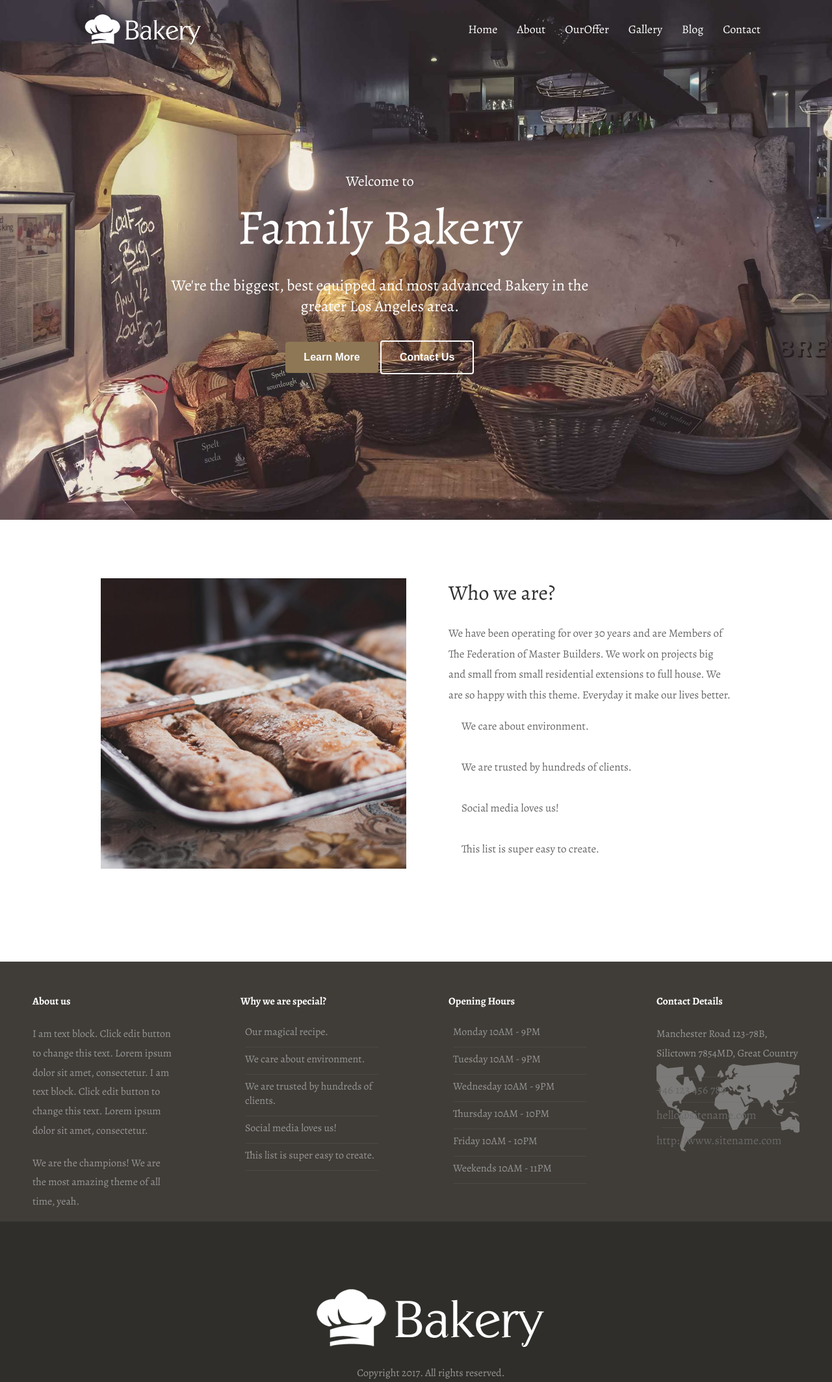
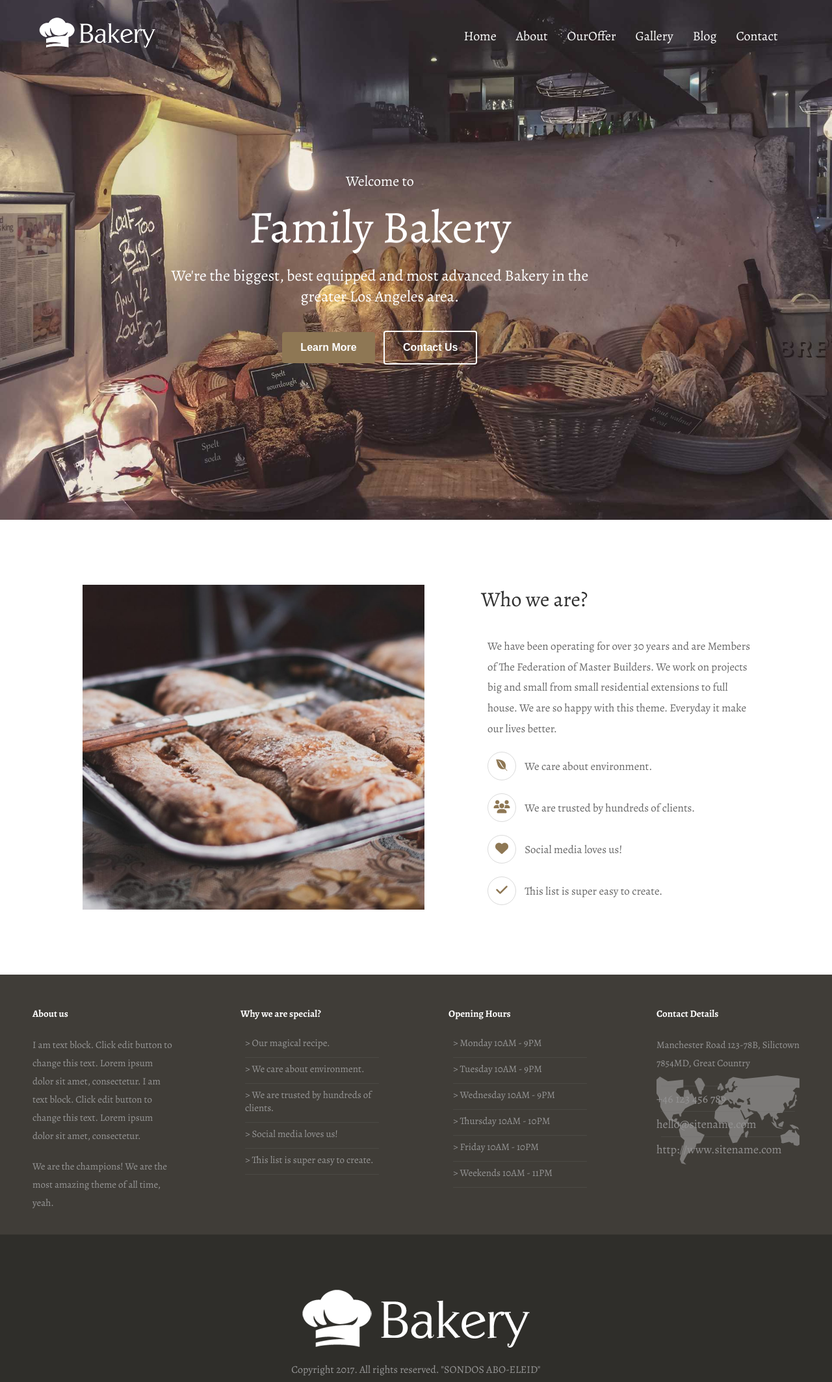
Before and after one commit to sondos-28/Day-8-Task---Bakery, a plain HTML site: page index.html in a window 1280 px wide. Shown: the top 2127 px of the page at 65% size. Drawn offline with nearby package versions, Linux system fonts and the light colour scheme.

Commit message:
initial commit

```diff
--- /dev/null
+++ b/css/media.css
@@ -0,0 +1,212 @@
+@media screen and (min-width:640px) {
+    .nav {
+        justify-content:space-around;
+    }
+    .img1{
+        height: 30px;
+        margin-top: 15px ;
+        margin-left: 50px;
+    }
+    .nav .img1 img{
+        width: 130px;
+    }
+    .nav .links a{
+        padding: 8px;
+        font-size: 15px;
+    }
+    .discreption{
+        width: 400px;
+        position: absolute;
+        right: 20%;
+        top:33%;
+    }
+    .discreption h1{
+        height: 50px;
+        font-size: 50px;
+        font-weight: 400;
+    }
+    #sec{
+        margin-left: 10px;
+    }
+    .who{
+        height: 700px;
+    }
+    .img2{
+        width: 500px;
+        height: 250px;
+        display: flex;
+        justify-content: center;
+    }
+    .contact1 p ,.contact1 .list li{
+        line-height: 1.5em;
+        padding: 10px;
+    }
+    i{
+        width: 30px;
+        height: 30px;
+        font-size: 15px;
+        padding-top: 5px;
+    }
+    .footer1{
+        font-size: 12px;
+    }
+    .div1{
+        margin:0 10px;
+    }
+    .div1 p{
+        line-height: 1.86em;
+        margin-bottom: 10px;
+    }
+
+    .div1 li{
+        margin: 0;
+    }
+    .d4 a{
+        font-size: 15px;
+
+    }
+    .footer2{
+        display: flex;
+        justify-content: center;
+        align-items: center;
+    }
+
+    .contact2{
+        display: flex;
+        flex-direction: column;
+        justify-content: center;
+        align-items: center;
+        position: absolute;
+        top: 0;
+        left: 0;
+        bottom: 0;
+        right: 0;
+    }
+}
+
+@media screen and (min-width:768px) {
+    .nav {
+        justify-content:space-around;
+    }
+    .nav .img1 img{
+        width: 150px;
+    }
+    .nav .links a{
+        padding: 10px;
+        font-size: 18px;
+    }
+    .discreption{
+        width: 500px;
+        position: absolute;
+        right: 25%;
+        top:33%;
+    }
+    .discreption h1{
+        height: 50px;
+        font-size: 60px;
+        margin-bottom: 25px;
+    }
+    i{
+        width: 44px;
+        height: 44px;
+        font-size: 20px;
+        padding-top: 10px;
+    }
+    .footer1{
+        font-size: 13px;
+    }
+    .div1{
+        margin:0 15px;
+    }
+    .d4 a{
+        font-size: 16px;
+        color: #929191;
+    }
+}
+
+@media screen and (min-width:1024px) {
+    .nav {
+        width: 100%;
+        height: 90px;
+        display: flex;
+        justify-content:space-between;
+    }
+    .nav .img1 img{
+        width: 180px;
+        height: 50px;
+    }
+    .links{
+        width: 50%;
+        height: 90px;
+        display: flex;
+        align-items: center;
+        justify-content: center;
+    }
+    .nav .links a{
+        font-size: 20px;
+    }
+    .discreption{
+        height: 340px;
+        width: 700px;
+        text-align: center;
+        position: absolute;
+        right: 20%;
+        top:33%;
+    }
+
+    .discreption h1{
+        font-size: 70px;
+    }
+     .img2{
+        width: 500px;
+        height: 400px;
+        display: flex;
+        justify-content: center;
+    }
+    .contact1 p ,.contact1 .list li{
+        line-height: 1.86em;
+        padding: 10px;
+    }
+    .footer1{
+        font-size: 15px;
+    }
+}
+
+@media screen and (min-width:1280px) {
+    .nav .links a{
+        padding: 15px;
+    }
+    .discreption{
+        position: absolute;
+        right: 27%;
+        top:33%;
+        line-height: 1.86em;
+    }
+    .div1{
+        margin:0 50px;
+    }
+    .div1 h4{
+        margin-bottom: 25px;
+    }
+    .div1 p{
+        line-height: 1.86em;
+        margin-bottom: 20px;
+    }
+    .div1 li{
+        padding-bottom: 5px;
+        margin: 7px;
+    }
+    .d4 a{
+        font-size: 18px;
+    }
+    .div1 hr{
+        margin: 7px;
+        height: 1px;
+    }
+     .img2{
+        width: 600px;
+        height: 500px;
+        display: flex;
+        justify-content: center;
+    }
+}
--- a/css/style.css
+++ b/css/style.css
@@ -18,32 +18,32 @@
     background-image: url("../images/drew-coffman-1872.jpg");
     width: 100%;
     height: 800px;
-    /* background-attachment: fixed; */
     background-size: cover;
     background-position: center;
     background-repeat: no-repeat;
     position: relative;
     display: flex;
     justify-content: center;
-    align-items: center;
 }
 
 .nav {
     width: 100%;
     height: 90px;
-    /* background-color: aqua; */
     display: flex;
-    align-items: center;
+    justify-content:space-between;
+    margin: 10px;
 
+}
+
+.img1{
+    height: 60px;
+    margin-top: 15px ;
+    margin-left: 120px;
 }
 
 .nav .img1 img{
     width: 180px;
     height: 50px;
-    position: absolute;
-    left:130px;
-    top: 20px;
-
 }
 
 .links{
@@ -52,9 +52,6 @@
     display: flex;
     align-items: center;
     justify-content: center;
-    position: absolute;
-    right: 15px;
-    top:5px;
 }
 
 .nav .links a{
@@ -109,9 +106,7 @@
     font-weight: 700;
     padding: 15px 28px;
     margin: 0 0 12px;
-    background-color: transparent;
     cursor: pointer;
-    border: 0;
     border-radius: 4px;
     -webkit-border-radius: 4px;
     -moz-border-radius: 4px;
@@ -119,17 +114,19 @@
     -o-border-radius: 4px;
 }
 
+.bt1{
+    background-color: var(--nn);
+    border: 0;
+}
+
+.bt2{
+    border: 2px solid var(--white);
+    background-color: transparent;
+}
+
 button:hover{
     color: var(--b);
     background-color: var(--white);
-}
-
-#frist{
-    background-color: var(--nn);
-}
-
-#sec{
-    border: 2px solid var(--white);
 }
 
 /* *********************** */
@@ -149,7 +146,6 @@ button:hover{
     text-align: center;
     padding-left: 15px;
     padding-right: 15px;
-    /* width: 100%; */
 }
 
 .img2 img{
@@ -162,6 +158,7 @@ button:hover{
     text-align: left;
     color: var(--n);
     padding-left:50px ;
+    position: relative;
 }
 
 .contact1 h2{
@@ -180,6 +177,20 @@ button:hover{
     padding: 20px;
     list-style: none;
 
+}
+
+i{
+    border: 1px solid rgba(0, 0, 0, .15);
+    width: 44px;
+    height: 44px;
+    border-radius: 100%;
+    line-height: 44px;
+    font-size: 20px;
+    padding-top: 10px;
+    /* top: 6px; */
+    margin-right: 10px;
+    display: inline-block;
+    text-align: center;
 }
 
 .footer1{
--- a/index.html
+++ b/index.html
@@ -3,10 +3,14 @@
 <head>
     <meta charset="UTF-8">
     <meta name="viewport" content="width=device-width, initial-scale=1.0">
-    <link rel="stylesheet" href="./css/style.css">
+
+    <link rel="stylesheet" href="https://cdnjs.cloudflare.com/ajax/libs/font-awesome/6.5.0/css/all.min.css">
+
     <link rel="preconnect" href="https://fonts.googleapis.com">
     <link rel="preconnect" href="https://fonts.gstatic.com" crossorigin>
     <link href="https://fonts.googleapis.com/css2?family=Alegreya:ital,wght@0,400..900;1,400..900&display=swap" rel="stylesheet">
+    <link rel="stylesheet" href="./css/style.css">
+    <link rel="stylesheet" href="./css/media.css">
     <title>Document</title>
 </head>
 <body>
@@ -29,8 +33,8 @@
             <h1>Family Bakery</h1>
             <p id="two">We're the biggest, best equipped and most advanced Bakery in the greater Los Angeles area.</p>
             <div class="button">
-                <button id="frist">Learn More</button>
-                <button id="sec">Contact Us</button>
+                <button class="bt1" id="frist">Learn More</button>
+                <button class="bt2" id="sec">Contact Us</button>
             </div>
         </div>
     </div>
@@ -47,10 +51,18 @@
 
                 <div class="list">
                     <ul>
-                        <li>We care about environment.</li>
-                        <li>We are trusted by hundreds of clients.</li>
-                        <li>Social media loves us!</li>
-                        <li>This list is super easy to create.</li>
+                        <li><i class="fa-brands fa-envira" style="color: #8e7754;"></i>
+                        We care about environment.
+                        </li>
+                        <li><i class="fa-solid fa-users" style="color: #8e7754;"></i>
+                            We are trusted by hundreds of clients.
+                        </li>
+                        <li><i class="fa-solid fa-heart" style="color: #8e7754;"></i>
+                            Social media loves us!
+                        </li>
+                        <li><i class="fa-solid fa-check" style="color: #8e7754;"></i>
+                            This list is super easy to create.
+                        </li>
                     </ul>
                 </div>
             </div>
@@ -66,22 +78,22 @@
                 <div class="div1 d2">
                     <h4>Why we are special?</h4>
                     <ul>
-                        <li>Our magical recipe.</li><hr>
-                        <li>We care about environment.</li><hr>
-                        <li>We are trusted by hundreds of clients.</li><hr>
-                        <li>Social media loves us!</li><hr>
-                        <li>This list is super easy to create.</li><hr>
+                        <li>>  Our magical recipe.</li><hr>
+                        <li>>  We care about environment.</li><hr>
+                        <li>>  We are trusted by hundreds of clients.</li><hr>
+                        <li>>  Social media loves us!</li><hr>
+                        <li>>  This list is super easy to create.</li><hr>
                     </ul>
                 </div>
                 <div class="div1 d3">
                     <h4>Opening Hours</h4>
                     <ul>
-                        <li>Monday 10AM - 9PM</li><hr>
-                        <li>Tuesday 10AM - 9PM</li><hr>
-                        <li>Wednesday 10AM - 9PM</li><hr>
-                        <li>Thursday 10AM - 10PM</li><hr>
-                        <li>Friday 10AM - 10PM</li><hr>
-                        <li>Weekends 10AM - 11PM</li><hr>
+                        <li>>  Monday 10AM - 9PM</li><hr>
+                        <li>>  Tuesday 10AM - 9PM</li><hr>
+                        <li>>  Wednesday 10AM - 9PM</li><hr>
+                        <li>>  Thursday 10AM - 10PM</li><hr>
+                        <li>>  Friday 10AM - 10PM</li><hr>
+                        <li>>  Weekends 10AM - 11PM</li><hr>
                     </ul>
                 </div>
                 <div class="div1 d4">
@@ -95,7 +107,7 @@
             <div class="footer2">
                 <div class="contact2">
                     <img src="./images/bakery-light-1.png" alt="photo">
-                    <p>Copyright 2017. All rights reserved.</p>
+                    <p>Copyright 2017. All rights reserved.  "SONDOS ABO-ELEID"</p>
                 </div>
             </div>
         </div>
```
